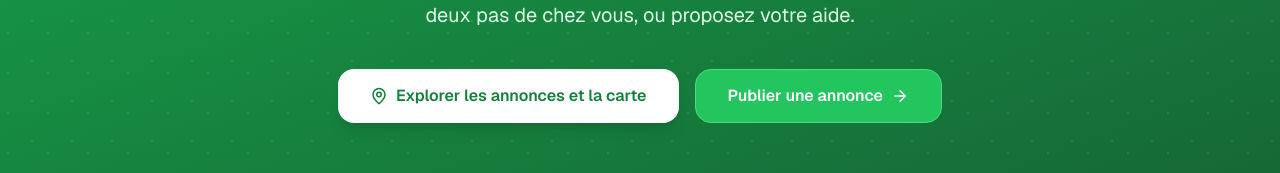
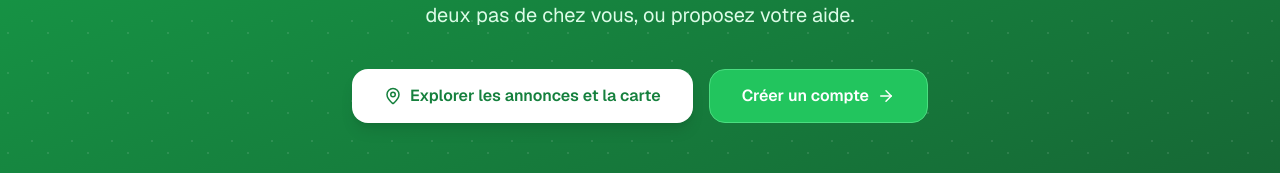
Before and after one commit to Yarzou/neighborshare, a Next.js app: page / in a window 1280 px wide. Shown: the part 331-504 px from the top of the page. Built offline with nearby package versions, Linux system fonts and the light colour scheme; no server answers.

Commit message:
feat: remplace le bouton "Publier une annonce" par un bouton "Créer un compte"

```diff
--- a/app/page.tsx
+++ b/app/page.tsx
@@ -36,8 +36,8 @@ export default async function HomePage() {
               <MapPin size={18} />
               Explorer les annonces et la carte
             </Link>
-            <Link href="/listings/new" className="inline-flex items-center gap-2 bg-brand-500 text-white font-semibold px-8 py-3.5 rounded-2xl hover:bg-brand-400 transition-colors border border-brand-400">
-              Publier une annonce
+            <Link href="/auth/register" className="inline-flex items-center gap-2 bg-brand-500 text-white font-semibold px-8 py-3.5 rounded-2xl hover:bg-brand-400 transition-colors border border-brand-400">
+              Créer un compte
               <ArrowRight size={18} />
             </Link>
           </div>
```
